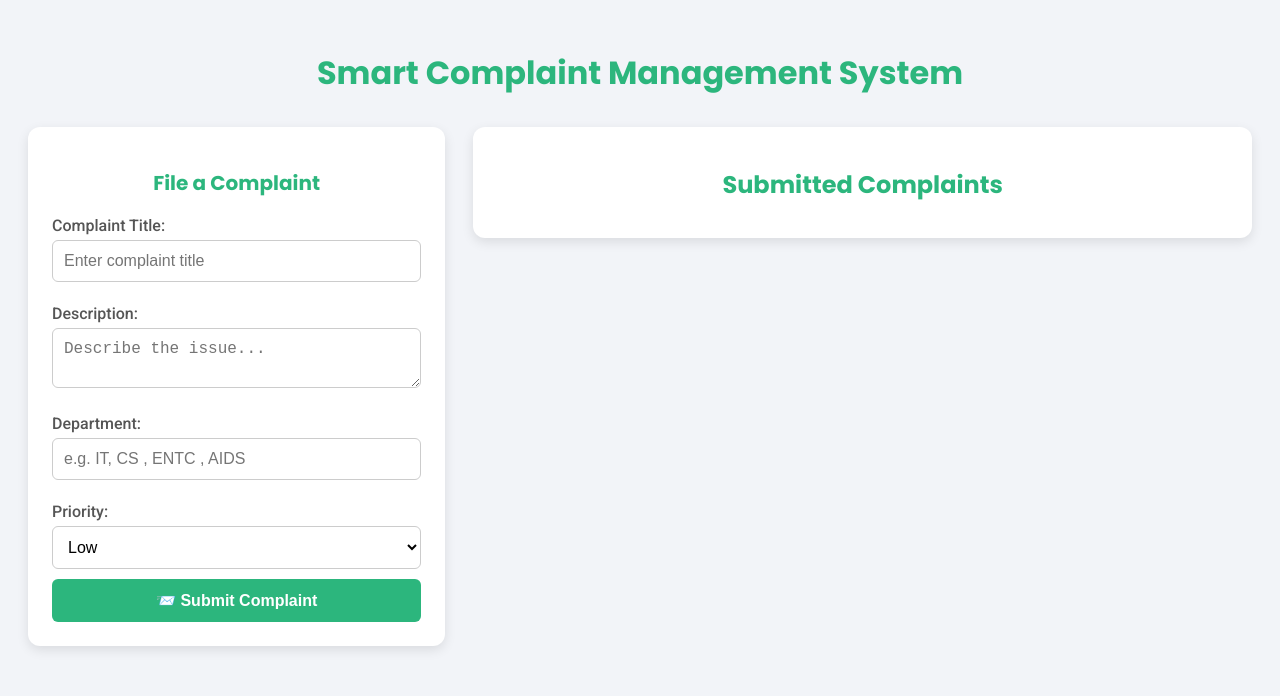
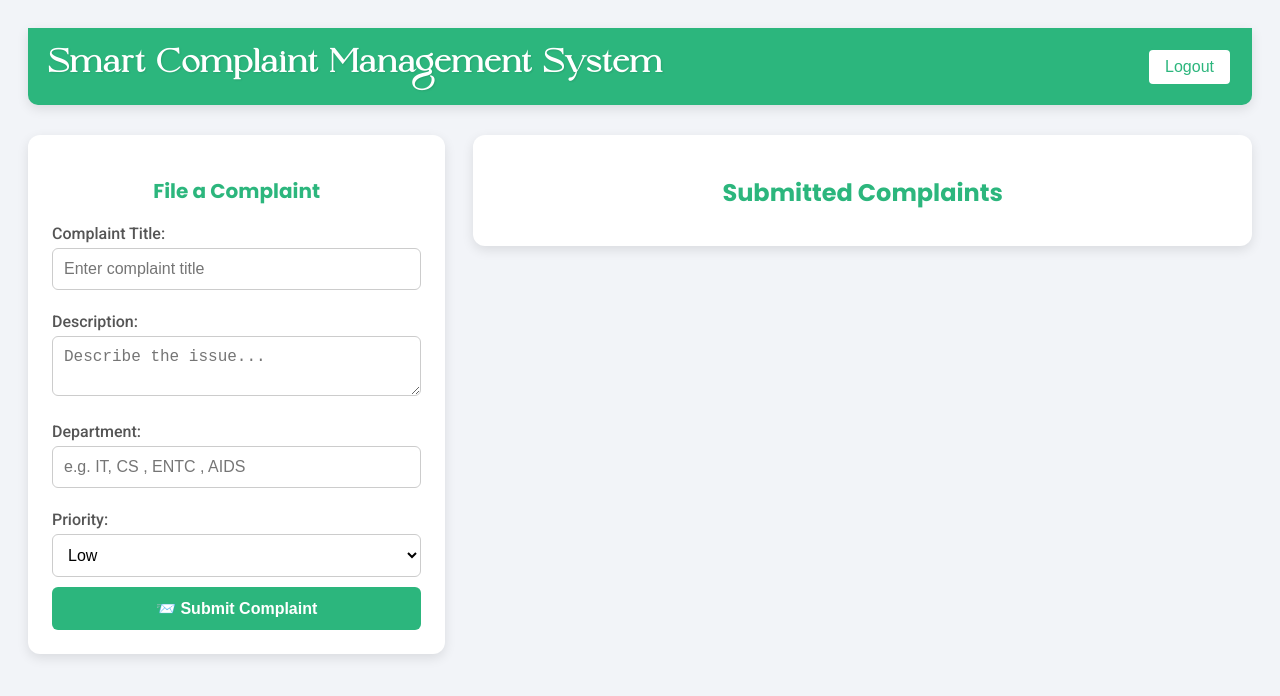
Before and after one commit to KanhaiyaBagul/SCMS, a website: page public/index.html in a window 1280 px wide. Drawn offline with Linux system fonts and the light colour scheme; no server answers.

Commit message:
font change

```diff
--- a/public/font.css
+++ b/public/font.css
@@ -7,3 +7,10 @@ body {
 h1, h2, h3 {
   font-family: 'Poppins', sans-serif;
 }
+
+@font-face {
+  font-family: 'Kugile';
+  src: url('./fonts/Kugile_Demo.ttf') format('truetype');
+  font-weight: normal;
+  font-style: normal;
+}
--- a/public/index.html
+++ b/public/index.html
@@ -1,15 +1,28 @@
 <!DOCTYPE html>
 <html lang="en">
+
 <head>
     <meta charset="UTF-8" />
-  <meta name="viewport" content="width=device-width, initial-scale=1.0"/>
+    <meta name="viewport" content="width=device-width, initial-scale=1.0" />
     <title>Smart Complaint Management System</title>
+    <!-- Add in <head> -->
+    <link href="https://fonts.googleapis.com/css2?family=Lobster&display=swap" rel="stylesheet">
+
     <link rel="stylesheet" href="styles.css" />
     <link rel="stylesheet" href="font.css">
 </head>
+
 <body>
+    <!-- Header with Logout -->
     <header>
-    <h1>Smart Complaint Management System</h1>
+        <nav class="navbar">
+            <div class="navbar-left">
+                <h1 class="logo">Smart Complaint Management System</h1>
+            </div>
+            <div class="navbar-right">
+                <button id="logout-btn">Logout</button>
+            </div>
+        </nav>
     </header>
 
     <main>
@@ -48,5 +61,9 @@
     </main>
 
     <script src="script.js"></script>
+
+    <!-- Logout Script -->
+
 </body>
+
 </html>
--- a/public/script.js
+++ b/public/script.js
@@ -87,6 +87,16 @@ document.getElementById("complaint-form")?.addEventListener("submit", async (e)
   }
 });
 
+
+//log out setting
+const logoutBtn = document.getElementById('logout-btn');
+    logoutBtn.addEventListener('click', () => {
+      // Clear session/local storage
+      localStorage.removeItem('user'); // adjust if you use sessionStorage
+      // Redirect to login page
+      window.location.href = "login.html";
+    });
+
 // -------------------------
 // LOAD COMPLAINTS
 // -------------------------
--- a/public/styles.css
+++ b/public/styles.css
@@ -16,6 +16,8 @@
 
   --shadow: 0 4px 12px rgba(0, 0, 0, 0.1);
 }
+
+
 
 
 
@@ -50,6 +52,67 @@ header h1 {
   gap: 28px;
   align-items: flex-start;
 }
+
+
+
+
+/* ----------------- Navbar Styling ----------------- */
+
+/* Navbar Container */
+.navbar {
+  display: flex;
+  justify-content: space-between; /* left title, right buttons */
+  align-items: center;
+  padding: 15px 20px;
+  background-color: var(--button-bg); /* green background */
+  color: var(--button-text);           /* white text */
+  box-shadow: var(--shadow);
+  border-radius: 0 0 10px 10px;
+}
+
+/* Navbar Title */
+.navbar-left h1 {
+  margin: 0;
+  font-size: 1.8rem;
+  font-family: 'Arial', sans-serif;
+}
+
+/* Navbar Right - Buttons */
+.navbar-right button {
+  background-color: var(--button-text); /* white */
+  color: var(--button-bg);              /* green text */
+  border: 2px solid var(--button-bg);
+  padding: 8px 16px;
+  font-size: 1rem;
+  border-radius: 6px;
+  cursor: pointer;
+  transition: background-color 0.3s, color 0.3s;
+}
+
+/* Hover Effect for Navbar Button */
+.navbar-right button:hover {
+  background-color: var(--button-hover); /* darker green */
+  color: var(--button-text);             /* white */
+}
+/* Navbar Title */
+.navbar-left h1 {
+  margin: 0;
+  font-size: 1.8rem;
+  font-family: 'Arial', sans-serif;
+  color: var(--button-text); /* white text for contrast */
+}
+
+
+/* This will override the global font for the logo only */
+.logo {
+  font-family: 'Kugile', serif !important;
+  font-size: 2rem;
+  color: #2cb67d; /* green from your palette */
+  letter-spacing: 1px;
+  text-shadow: 1px 1px 2px rgba(0,0,0,0.1);
+  margin: 0;
+}
+
 
 /* === FORM STYLES === */
 form {
```
Also changed, not shown: public/fonts/3.jpg (added), public/fonts/4.jpg (added), public/fonts/7.jpg (added), public/fonts/Kugile_Demo.ttf (added), public/fonts/readmedemo.txt (added), 2 other files. Lines whose indentation alone changed are shown as unchanged.
